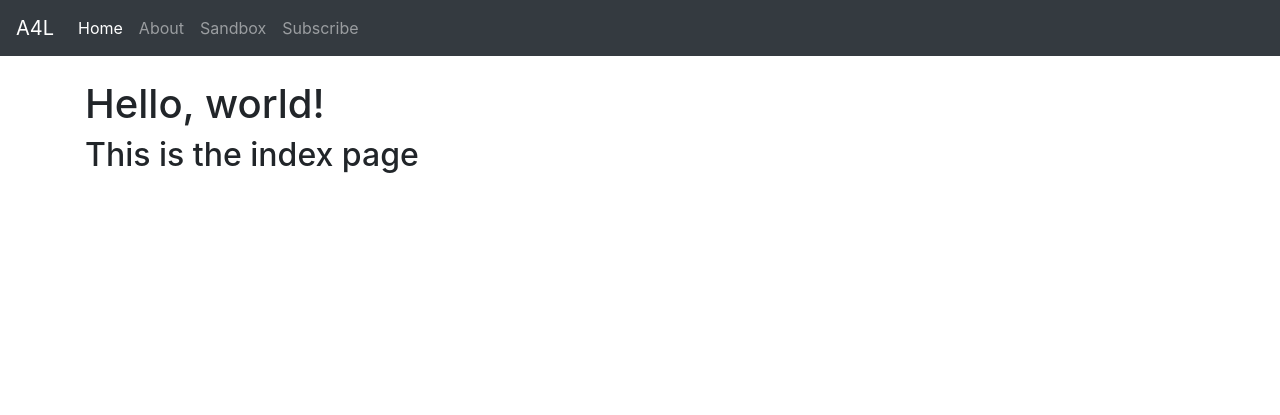
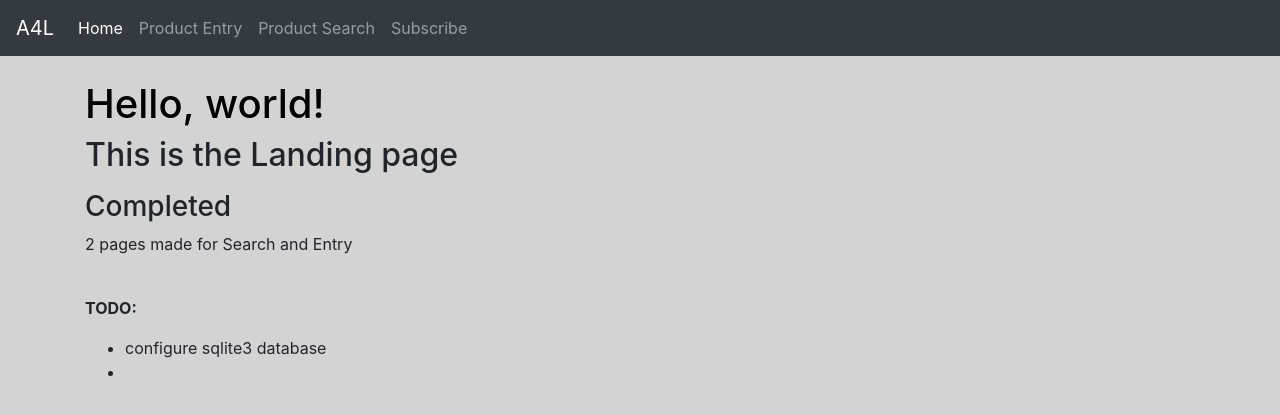
Before and after one commit to 444B/flask_sandbox, a Flask app: page / in a window 1280 px wide. Shown: the top 415 px of the page. Run offline with Flask 2, Linux system fonts and the light colour scheme.

Commit message:
Search/Entry infrastructure, no DB

```diff
--- a/app.py
+++ b/app.py
@@ -1,22 +1,11 @@
 from flask import Flask, render_template, request
-from flask_sqlalchemy import SQLAlchemy
 from datetime import datetime
 
+# app config
 app = Flask(__name__)
-# app.config['SQLALCHEMY_DATABASE_URI'] = 'sqlite:///friends.db'
 
-# # Initialize the Database
-# db = SQLAlchemy(app)
+# Initialize the Database
 
-# # Create a db model
-# class Friends(db.Model):
-# 	id = db.Column(db.Integer, primary_key=True)
-# 	name = db.Column(db.String(200), nullable=False)
-# 	date_created = db.Column(db.Datetime, default=datetime.utcnow)
-
-# # Create a function to return a string when we add something
-# 	def__repr__(self):
-# 		return 'Name %r' % self.id
 
 subscribers = []
 
@@ -25,18 +14,15 @@ def index():
 	title = '444B\'s portfolio'
 	return render_template('index.html', title=title)
 
-@app.route('/about')
-def about():
-	title = 'About page'
-	return render_template('about.html', title=title)
+@app.route('/product_entry')
+def entry():
+	title = 'Product Entry Page'
+	return render_template('product_entry.html', title=title)
 
-@app.route('/sandbox')
-def sandbox():
-	title = 'Subsribe'
-	names = ['john', 'mary', 'wess']
-	return render_template('sandbox.html',
-		title=title,
-		names=names)
+@app.route('/product_search')
+def search():
+	title = 'Product Search'
+	return render_template('product_search.html', title=title)
 
 @app.route('/subscribe')
 def subscribe():
--- /dev/null
+++ b/static/css/style.css
@@ -0,0 +1,8 @@
+h1{
+	color: black;
+	font-size: 40px;
+}
+
+body{
+	background: lightgrey;
+}
--- a/templates/base.html
+++ b/templates/base.html
@@ -8,6 +8,8 @@
     <!-- Bootstrap CSS -->
 
     <link rel="stylesheet" href="https://cdn.jsdelivr.net/npm/bootstrap@4.5.3/dist/css/bootstrap.min.css" integrity="sha384-TX8t27EcRE3e/ihU7zmQxVncDAy5uIKz4rEkgIXeMed4M0jlfIDPvg6uqKI2xXr2" crossorigin="anonymous">
+
+    <link rel="stylesheet" href="{{ url_for('static', filename='css/style.css') }}">
 
 
 
@@ -27,10 +29,10 @@
         <a class="nav-link" href="{{ url_for('index')}}">Home <span class="sr-only">(current)</span></a>
       </li>
       <li class="nav-item">
-        <a class="nav-link" href="{{ url_for('about')}}">About</a>
+        <a class="nav-link" href="{{ url_for('entry')}}">Product Entry</a>
       </li>
       <li class="nav-item">
-      	<a class="nav-link" href="{{ url_for('sandbox')}}">Sandbox</a>
+      	<a class="nav-link" href="{{ url_for('search')}}">Product Search</a>
       </li>
       <li class="nav-item">
       	<a class="nav-link" href="{{ url_for('subscribe')}}">Subscribe</a>
--- a/templates/index.html
+++ b/templates/index.html
@@ -3,7 +3,28 @@
 
 <div class =container>
   <h1>Hello, world!</h1>
-  <h2>This is the index page</h2>
+  <h2>This is the Landing page</h2>
+
+  <p>
+  	<h3>Completed</h3>
+  	2 pages made for Search and Entry
+  </p>
+  <br>
+  <p>
+  	<strong>TODO:</strong>
+  	<br>
+  	<ul>
+  		<li>
+  			configure sqlite3 database
+  		</li>
+  		<li>
+
+  		</li>
+  		<ul>
+
+  		</ul>
+  	</ul>
+  </p>
 </div>
 
 {% endblock %}
--- a/templates/sandbox.html
+++ b/templates/product_entry.html
@@ -2,7 +2,7 @@
 {% block content %}
 
 <div class =container>
-  <h2>This is the sandbox page</h2>
+  <h2>This is the Product Entry page</h2>
 
 
 
```
Also changed, not shown: templates/product_search.html (renamed from templates/about.html, +6 -1 lines).
